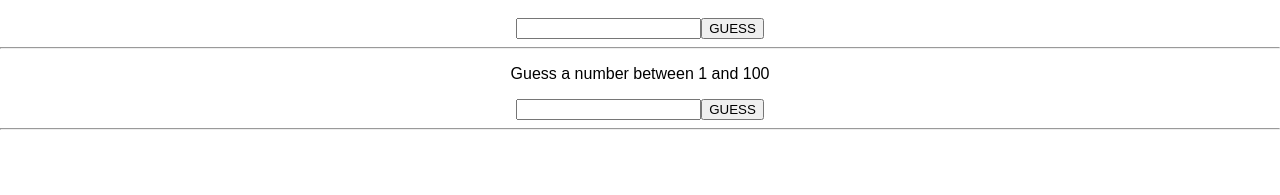
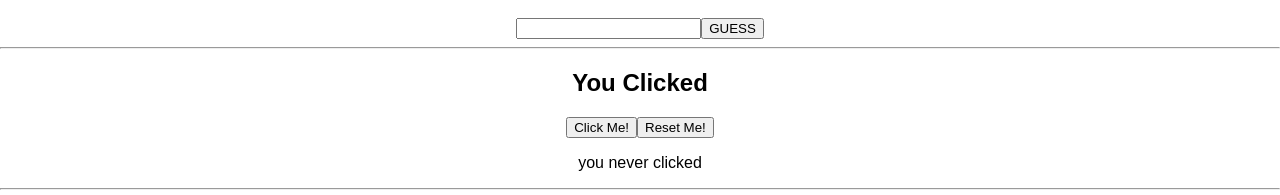
Before and after one commit to aurelienroux/intro-react, a React (Create React App) app: page / in a window 1280 px wide. Shown: the part 1883-2078 px from the top of the page. Before the commit the page ends 2021 px from the top, so only its background shows below. Built offline with nearby package versions, Linux system fonts and the light colour scheme.

Commit message:
You clicked counter

```diff
--- a/src/App.js
+++ b/src/App.js
@@ -9,6 +9,7 @@ var imageList = [
 ];
 import Layout from "./Layout.js"
 import GuessTheNumber from "./GuessTheNumber.js"
+import ClickBtn from "./YouClicked.js"
 
 class App extends Component {
   render() {
@@ -44,7 +45,8 @@ class App extends Component {
           <hr/>
         </div>
         <div>
-          <GuessTheNumber number={50} />
+          <h2>You Clicked</h2>
+          <ClickBtn />
           <hr/>
         </div>
       </div>
--- /dev/null
+++ b/src/YouClicked.js
@@ -0,0 +1,33 @@
+import React from 'react';
+
+class ClickBtn extends React.Component {
+  state = {
+    num: "you never clicked"
+  }
+  _handleButtonClick = () => {
+    var val = this.state.num
+    if( this.state.num === "you never clicked"){
+      this.setState({num: "you clicked once"})
+    } else if( this.state.num === "you clicked once"){
+      this.setState({num: 2})
+    } else (
+      this.setState({num: val + 1})
+    )
+  }
+
+  _reset = () => {
+    this.setState({num: "you never clicked"})
+  }
+
+  render(){
+    return(
+      <div>
+        <input type="button" value="Click Me!" onClick={this._handleButtonClick} />
+        <input type="button" value="Reset Me!" onClick={this._reset} />
+        <p>{this.state.num}</p>
+      </div>
+    )
+  }
+}
+
+export default ClickBtn;
```
Also changed, not shown: src/YouCliked.js (deleted, +0 -11 lines).
